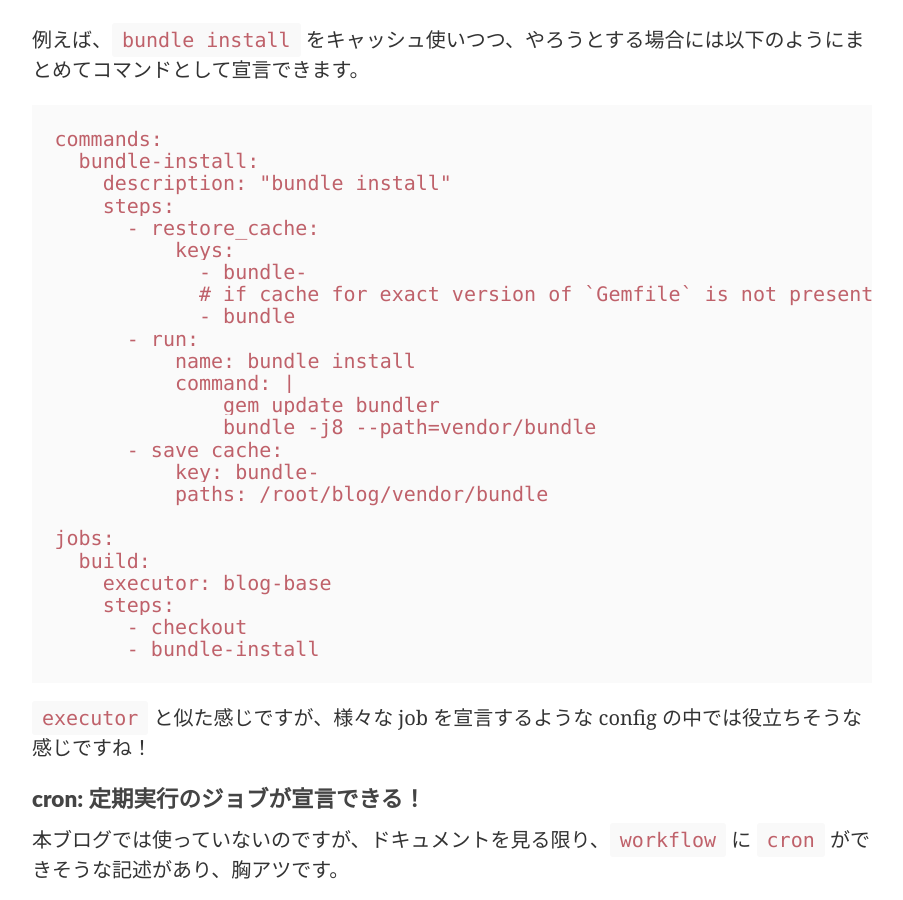
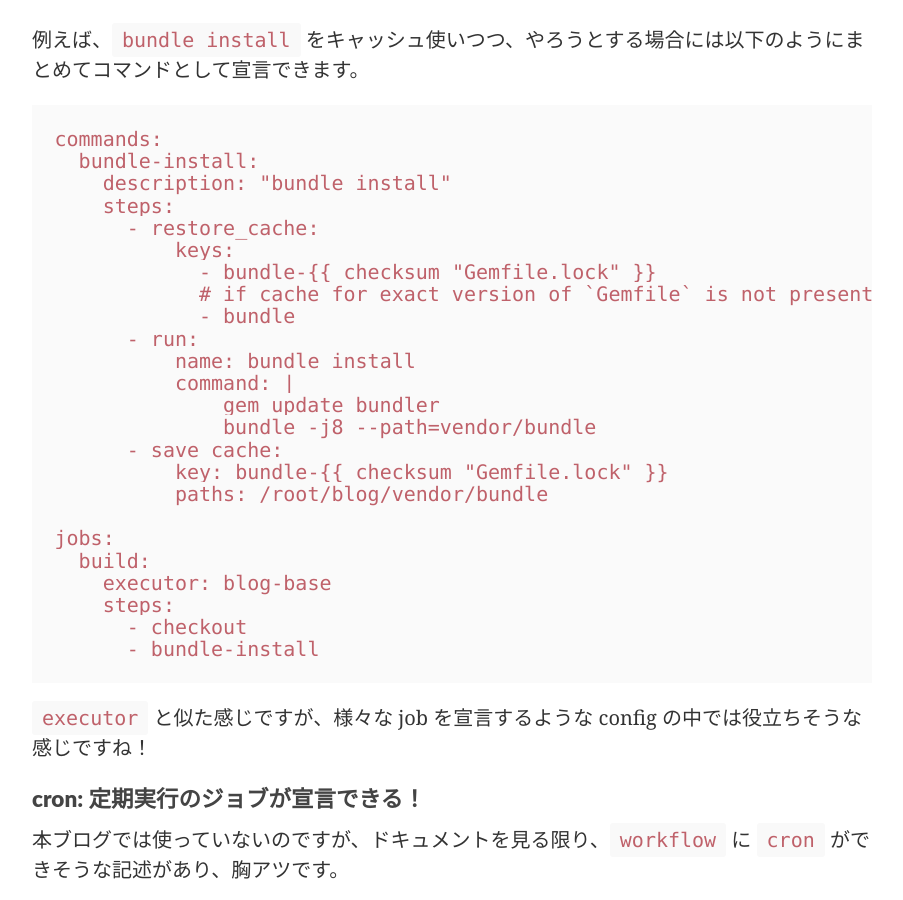
Before and after one commit to tanukiti1987/blog, a Jekyll site: the page built from _posts/2020-04-18-circleci.md, in a window 1280 px wide and 900 px high, scrolled down 2060 px. Shown: the whole window, without its empty margins (188-1091 px from the left). Built offline with Jekyll 4.4.1, drawn with Linux system fonts in a browser that asks for light colours; nearby versions of some CDN libraries; a style sheet for code colours, icons or effects is not loaded; some of the changed lines change nothing that is shown.

Commit message:
Fix liquid syntax error

```diff
--- a/_posts/2020-04-18-circleci.md
+++ b/_posts/2020-04-18-circleci.md
@@ -82,7 +82,7 @@ commands:
     steps:
       - restore_cache:
           keys:
-            - bundle-{{ checksum "Gemfile.lock" }}
+            - bundle-{% raw %}{{ checksum "Gemfile.lock" }}{% endraw %}
             # if cache for exact version of `Gemfile` is not present then load any most recent one
             - bundle
       - run:
@@ -91,7 +91,7 @@ commands:
               gem update bundler
               bundle -j8 --path=vendor/bundle
       - save_cache:
-          key: bundle-{{ checksum "Gemfile.lock" }}
+          key: bundle-{% raw %}{{ checksum "Gemfile.lock" }}{% endraw %}
           paths: /root/blog/vendor/bundle
 
 jobs:
```
